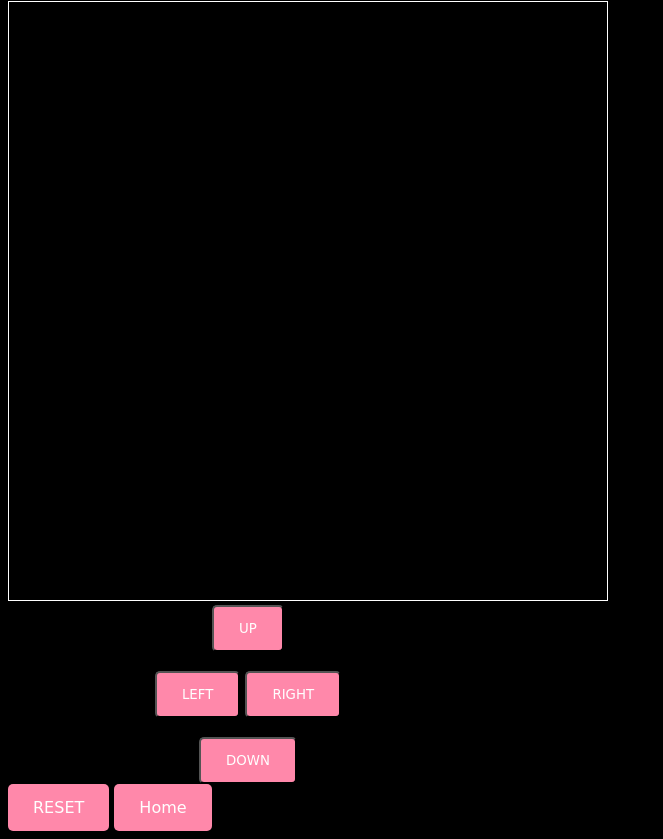
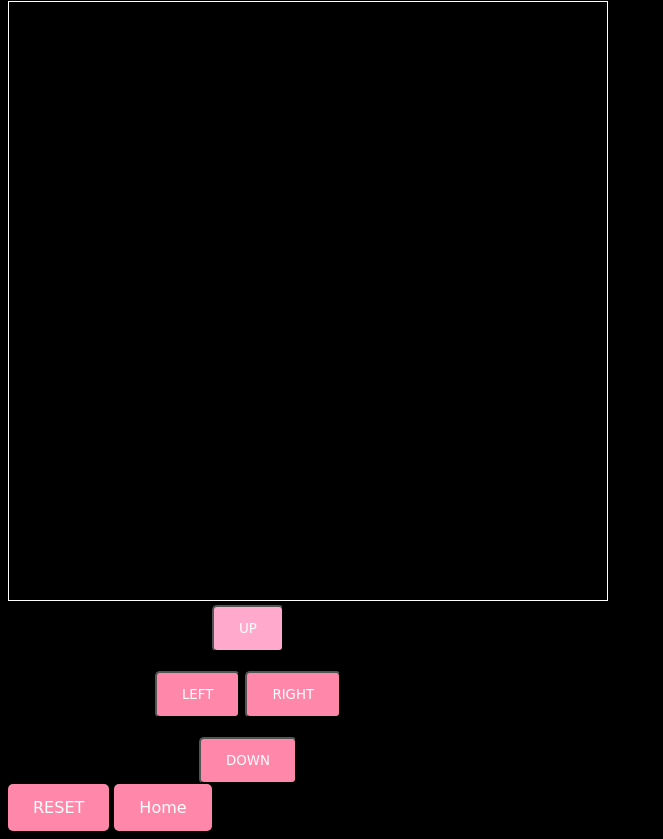
Before and after one commit to jeffreysalewis/startup, a plain HTML site: page index.html in a window 1280 px wide. In both pictures the pointer is over the button "UP". Shown: the part 80-919 px from the top of the page, without its empty margins (0-663 px from the left). Drawn offline with Linux system fonts and the light colour scheme.

Commit message:
added button hovering css

```diff
--- a/index.css
+++ b/index.css
@@ -43,3 +43,7 @@
   text-decoration: none;
   display: inline-block;
 }
+
+button:hover, button:active {
+  background-color: #ffaacc;
+}
```
